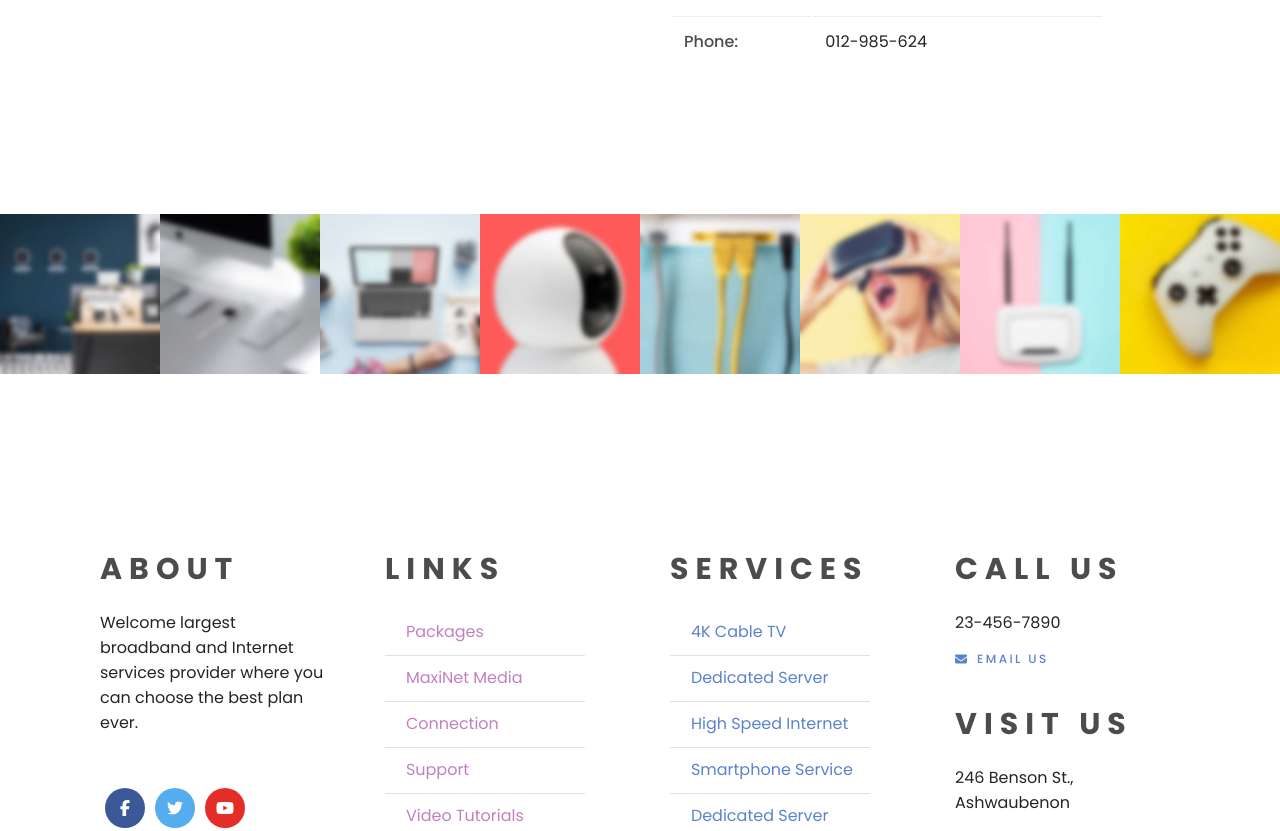
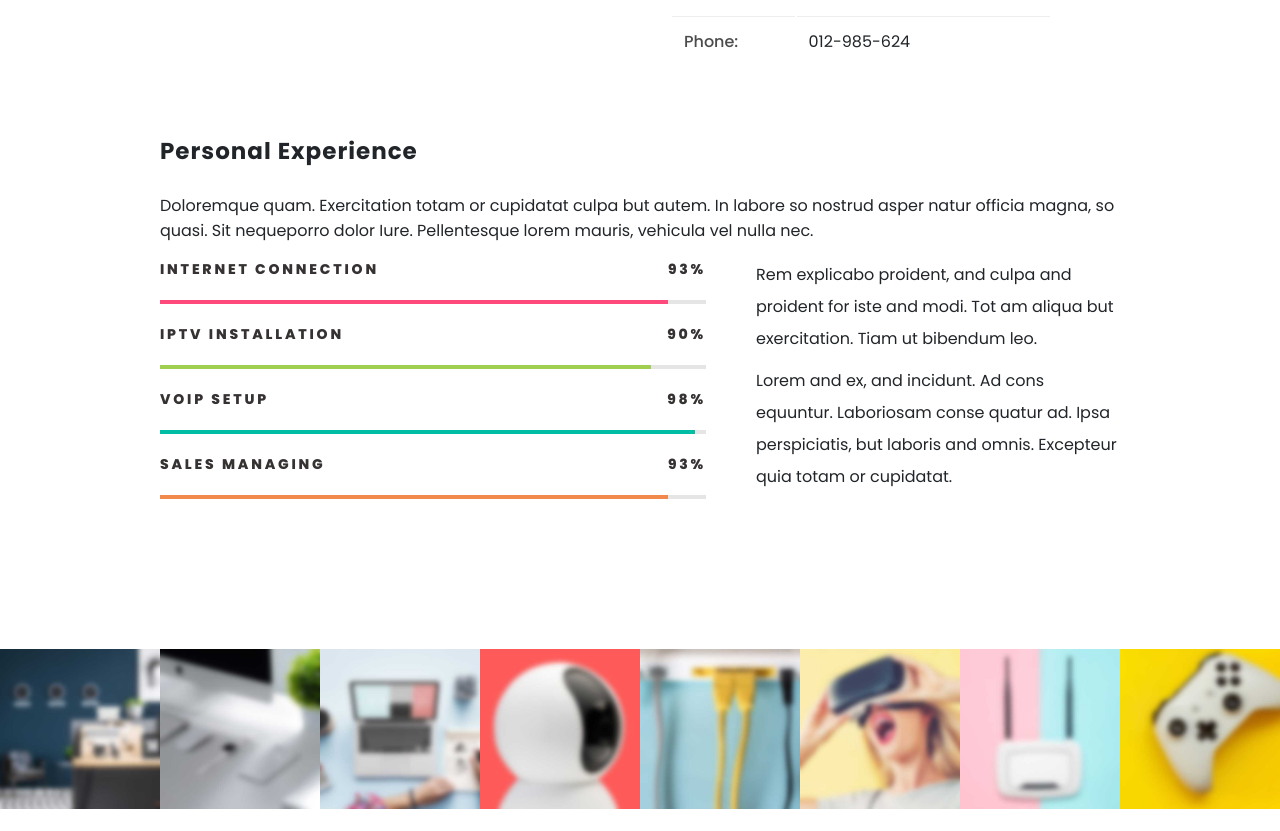
Before and after one commit to NyarehD/ngs-online-testing, a React (Create React App) app: page / in a window 1280 px wide. Shown: the part 902-1733 px from the top of the page. Built offline with nearby package versions, Linux system fonts and the light colour scheme; a web font is replaced by a local one.

Commit message:
team single with personal experience

```diff
--- a/src/app/pages/team-single/team-single.jsx
+++ b/src/app/pages/team-single/team-single.jsx
@@ -72,6 +72,41 @@ function teamSingle() {
 							</table>
         </div>
       </div>
+
+
+
+      <div className={TeamSingleStyle.PersonalExperience}>
+      <div className={TeamSingleStyle.personalExperienceContainer}>
+
+          <div className={TeamSingleStyle.content}>
+              <h5>Personal Experience</h5>
+              <p>Doloremque quam. Exercitation totam or cupidatat culpa but autem. In labore so nostrud asper natur officia magna, so quasi. Sit nequeporro dolor Iure. Pellentesque lorem mauris, vehicula vel nulla nec.</p>
+          </div>
+
+          <div className={TeamSingleStyle.contentpart2}>
+              <div className={TeamSingleStyle.left}>
+                  <p> INTERNET CONNECTION<span>93%</span></p>
+                  <div  className={`${TeamSingleStyle.progress} ${TeamSingleStyle.pg1}`}></div>
+
+                  <p> IPTV INSTALLATION<span>90%</span></p>
+                  <div className={`${TeamSingleStyle.progress} ${TeamSingleStyle.pg2}`}></div>
+
+                  <p> VOIP SETUP<span>98%</span></p>
+                  <div  className={`${TeamSingleStyle.progress} ${TeamSingleStyle.pg3}`}></div>
+
+                  <p> SALES MANAGING<span>93%</span></p>
+                  <div className={`${TeamSingleStyle.progress} ${TeamSingleStyle.pg4}`}></div>
+              </div>
+
+              <div className={TeamSingleStyle.right}>
+                  <p>Rem explicabo proident, and culpa and proident for iste and modi. Tot am aliqua but exercitation. Tiam ut bibendum leo.</p>
+                  <p>Lorem and ex, and incidunt. Ad cons equuntur. Laboriosam conse quatur ad. Ipsa perspiciatis, but laboris and omnis. Excepteur quia totam or cupidatat.</p>
+              </div>
+
+          </div>
+
+      </div>
+    </div>
     </div>
   )
 }
--- a/src/app/pages/team-single/team-single.module.sass
+++ b/src/app/pages/team-single/team-single.module.sass
@@ -102,3 +102,134 @@
     background-color: #e4405f
     svg
         fill: white
+
+
+//Sass by Ma Yee Mon
+
+
+
+.personalExperience
+    font-family: "poppins", sans-serif
+    height: 100vh
+    display: flex
+    justify-content: center
+    align-items: center
+
+.container
+    width: 75%
+
+    // background-color: yellow
+.personalExperience .personalExperienceContainer .content p
+    color: #7f7f7f
+    font-size: 17px
+    font-weight: 300
+    line-height: 2
+
+.content
+    margin-top:50px
+    h5
+        font-size: 23px
+        margin-bottom: 24px
+        font-weight: 700
+        letter-spacing: 1px
+        line-height: 1.5
+        word-break: break-word
+    p
+        margin-bottom: 10px
+        margin-top: 0
+        display: block
+        margin-block-start: 1em
+        margin-block-end: 1em
+        margin-inline-start: 0px
+        margin-inline-end: 0px
+
+
+    // background-color: hotpink
+.personalExperience .personalExperienceContainer .content h3
+    color: #444040
+    font-weight: bolder
+    letter-spacing: 1px
+    line-height: 1.5
+
+
+.contentpart2
+    display: flex
+
+.contentpart2 .left
+    width: 60%
+    margin-right: 50px
+
+.contentpart2 .left p
+    color: #363232
+    font-size: 14px
+    font-weight: 800
+    letter-spacing: 0.2em
+    text-transform: uppercase
+    margin-bottom: 20px
+    position: relative
+
+.contentpart2 .left span
+    position: absolute
+    right: 0
+
+.contentpart2 .left .progress
+    width: 100%
+    height: 4px
+    background: #e5e5e5
+    margin-bottom: 20px
+    position: relative
+
+.contentpart2 .left .progress::before
+    content: ''
+    height: 100%
+
+    position: absolute
+    left: 0
+    top: 0
+    background-color: red
+
+.contentpart2 .left .pg1::before
+    content: ''
+    width: 93%
+    background-color: #ff497c
+
+.contentpart2 .left .pg2::before
+    content: ''
+    width: 90%
+    background-color: #a0ce4e
+
+.contentpart2 .left .pg3::before
+    content: ''
+    width: 98%
+    background-color: #00bea3
+
+.contentpart2 .left .pg4::before
+    content: ''
+    width: 93%
+    background-color: #f1894c
+
+.contentpart2 .right
+    width: 40%
+    p
+        margin-bottom: 10px
+        line-height: 2
+
+.body .container .contentpart2 .right p
+    line-height: 2
+    color: #7f7f7f
+    font-size: 17px
+    font-weight: 300
+    word-spacing: 1px
+    margin: 0px 0px 10px 0px
+    padding: 0
+
+@media screen and (max-width:990px)
+    .contentpart2
+        display: block
+
+    .contentpart2 .left
+        width: 100%
+        margin-bottom: 30px
+
+    .contentpart2 .right
+        width: 100%
```
